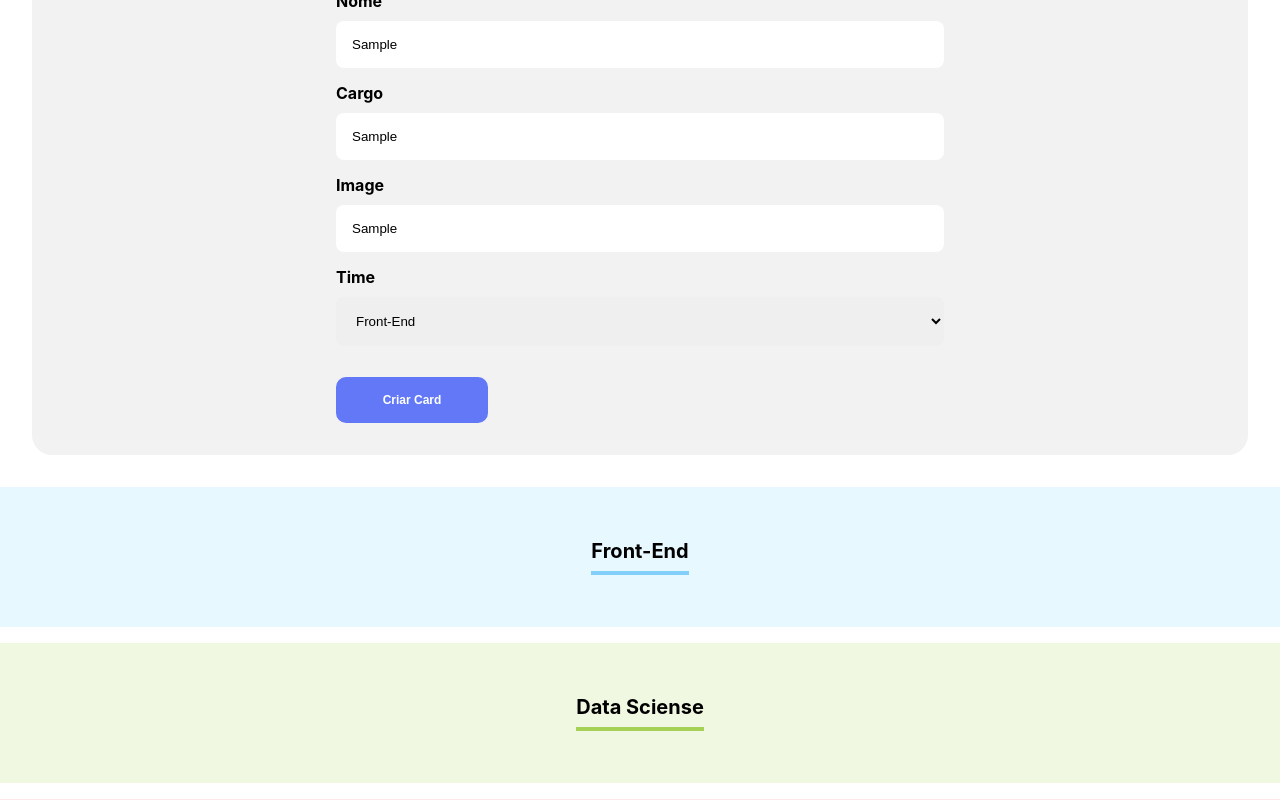
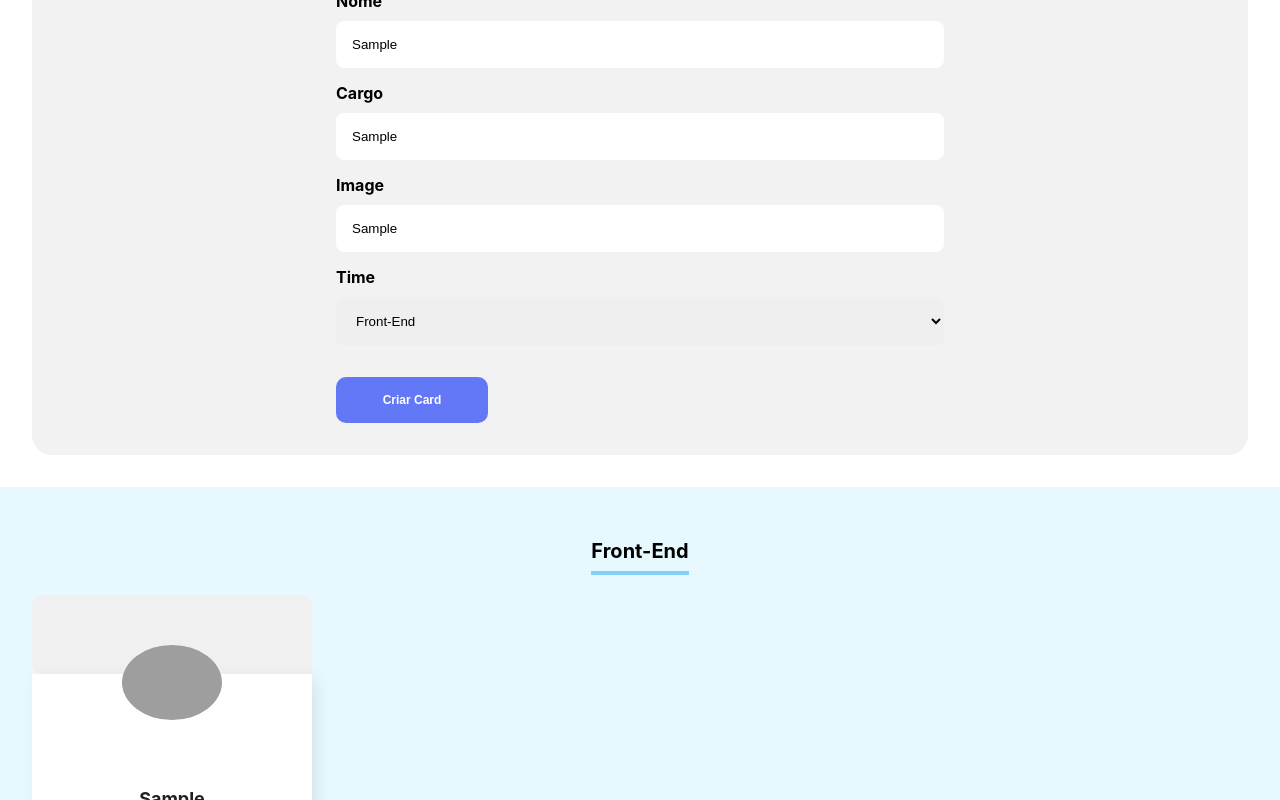
Before and after one commit to davisllv/organo, a React (Create React App) app: page / in a window 1280 px wide. Both pictures are taken after typing "Sample", "Sample", "Sample" into the empty fields and a click on the button "Criar Card". Shown: the part 584-1384 px from the top of the page. Built offline with nearby package versions, Linux system fonts and the light colour scheme; grey boxes are pictures that could not be loaded.

Commit message:
component card created

```diff
--- a/src/App.js
+++ b/src/App.js
@@ -64,9 +64,11 @@ function App() {
       {times.map((time) => (
         <Time
           key={time.nome}
+          value={time.value}
           nome={time.nome}
           corPrimaria={time.corPrimaria}
           corSecundaria={time.corSecundaria}
+          listaColadoradores={listaDados}
         />
       ))}
     </div>
--- /dev/null
+++ b/src/components/Card/index.js
@@ -0,0 +1,18 @@
+import "./styles.css";
+
+const Card = (props) => {
+  return (
+    <div className="colaborador">
+      <div className="cabecalho">
+        <img src={props.user.imagem} alt={props.user.nome} />
+      </div>
+
+      <div className="rodape">
+        <h4>{props.user.nome}</h4>
+        <h5>{props.user.cargo}</h5>
+      </div>
+    </div>
+  );
+};
+
+export default Card;
--- /dev/null
+++ b/src/components/Card/styles.css
@@ -0,0 +1,40 @@
+.colaborador {
+    width: 280px;
+    margin-right: 1.5rem;
+}
+
+.colaborador .cabecalho {
+    background-color: #F0F0F0;
+    border-radius: 10px 10px 0 10px;
+}
+
+.colaborador img {
+    width: 100px;
+    border-radius: 50%;
+    position: relative;
+    bottom: -50px;
+}
+
+.colaborador .rodape {
+    background-color: #FFFFFF;
+    box-shadow: 5px 5px 15px rgba(0, 0, 0, 0.08);
+    border-radius: 0x 0px 10px 10px;
+    padding-top: 90px;
+    padding-bottom: 40px;
+}
+
+.rodape h4 {
+    color: #6278F7;
+    font-size: 18px;
+    line-height: 22px;
+    font-weight: bold;
+    margin-bottom: 8px;
+}
+
+.rodape h4 {
+    color: #212121;
+    font-size: 18px;
+    line-height: 22px;
+    font-weight: bold;
+    padding: 0 16px;
+}
--- a/src/components/Time/index.js
+++ b/src/components/Time/index.js
@@ -1,10 +1,21 @@
+import Card from "../Card";
 import "./time.css";
 
 const Time = (props) => {
   // Dumb Componente - Componente Estático
+  console.log(props);
+  console.log();
   return (
     <section className="time" style={{ backgroundColor: props.corSecundaria }}>
       <h3 style={{ borderColor: `${props.corPrimaria}` }}>{props.nome}</h3>
+
+      <div className="cards">
+        {props.listaColadoradores
+          .filter((col) => col.time === props.value)
+          .map((col) => {
+            return <Card user={col} />;
+          })}
+      </div>
     </section>
   );
 };
--- a/src/components/Time/time.css
+++ b/src/components/Time/time.css
@@ -2,6 +2,7 @@
     text-align: center;
     padding: 2rem;
     margin-bottom: 1rem;
+    max-width: 100%;
 }
 
 .time > h3 {
@@ -10,3 +11,8 @@
     padding-bottom: 0.5rem;
     border-bottom: 4px solid black;
 }
+
+.cards {
+    display: flex;
+    flex-wrap: wrap;
+}
```
